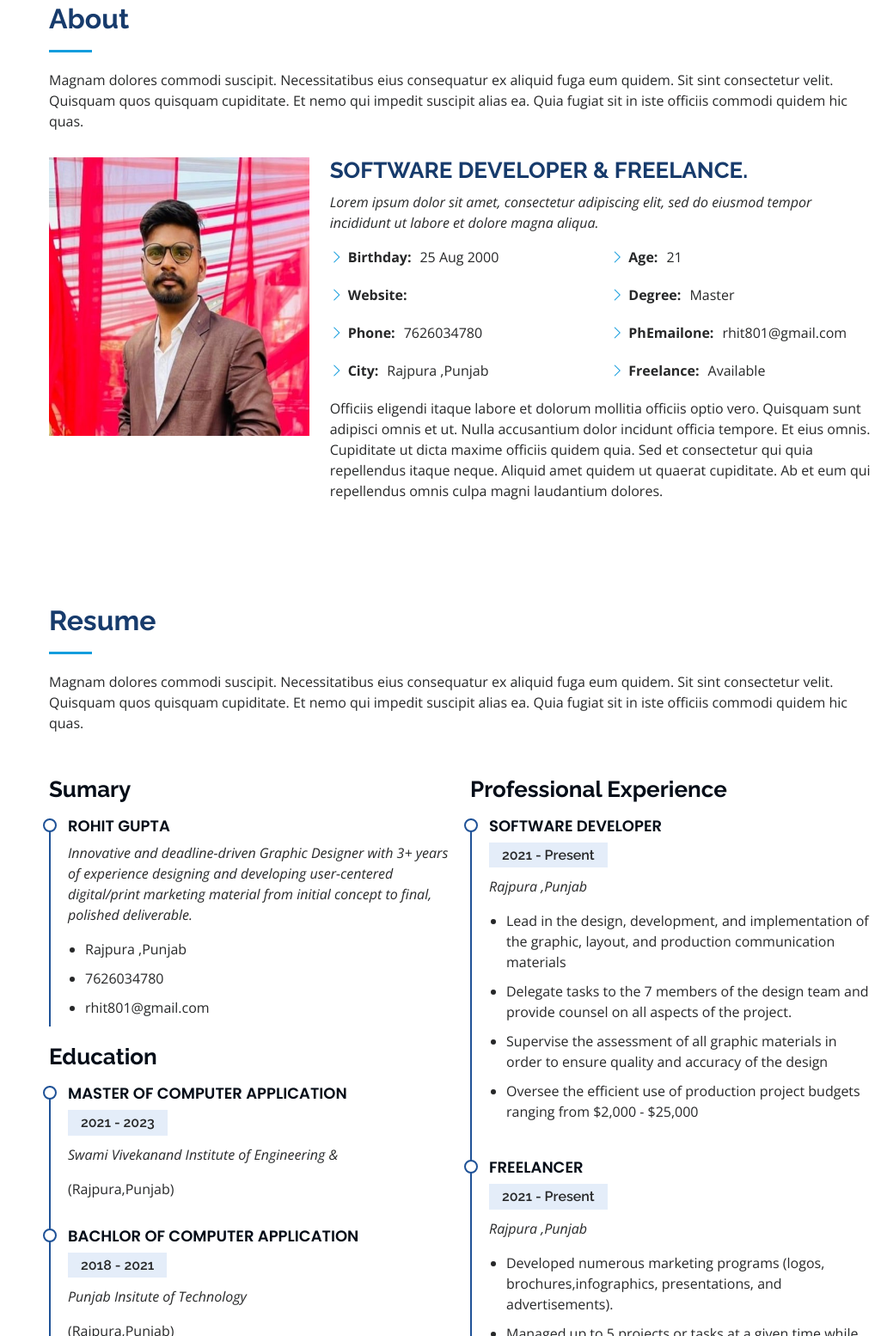
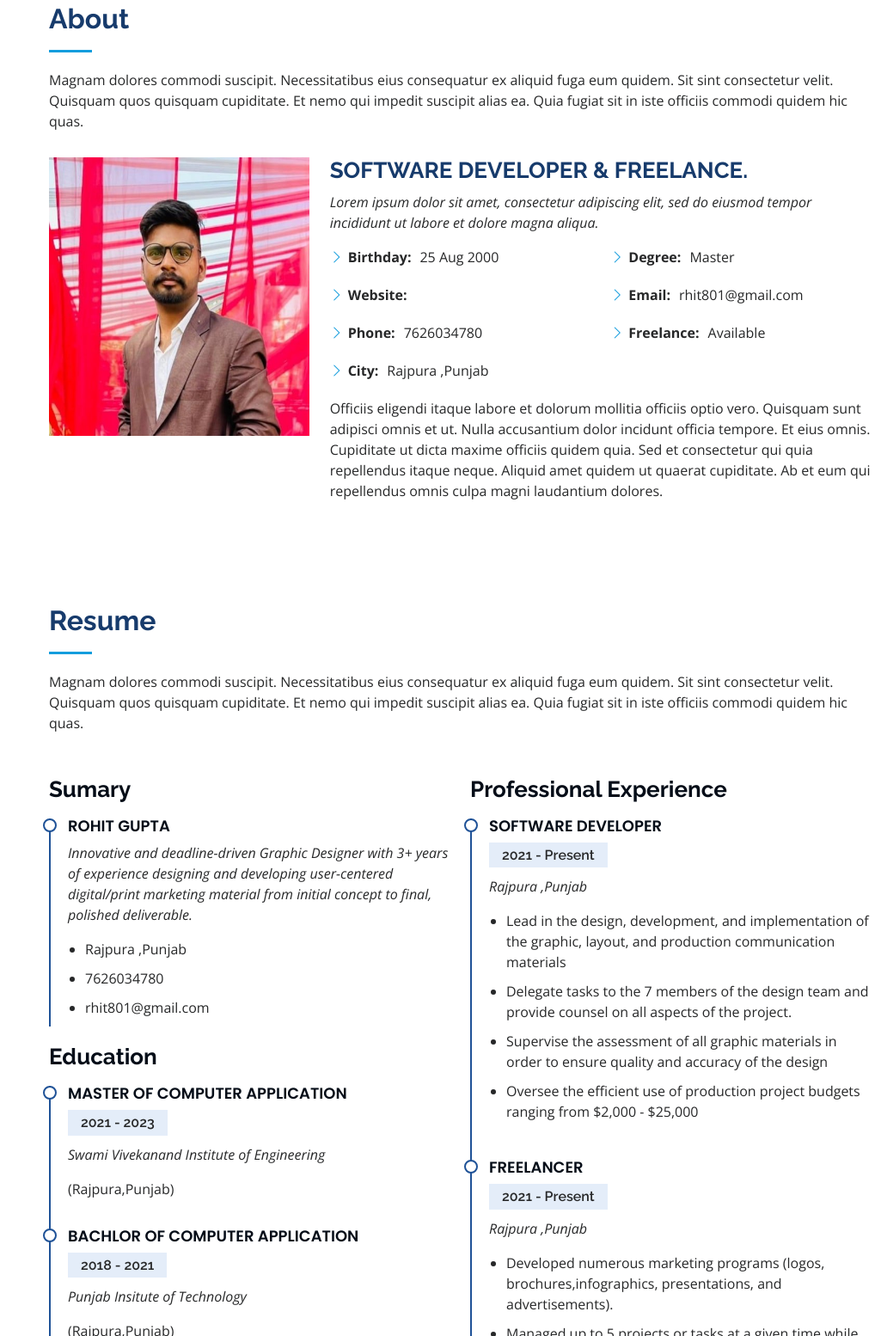
Before and after one commit to RohitGupta-dev/Info.github.io, a plain HTML site: page index.html in a window 1280 px wide. Shown: the part 857-2411 px from the top of the page at 86% size, without its empty margins (255-1280 px from the left). Drawn offline with nearby package versions, Linux system fonts and the light colour scheme.

Commit message:
change in Age,

```diff
--- a/index.html
+++ b/index.html
@@ -112,9 +112,9 @@
               </div>
               <div class="col-lg-6">
                 <ul>
-                  <li><i class="bi bi-chevron-right"></i> <strong>Age:</strong> <span>21</span></li>
+
                   <li><i class="bi bi-chevron-right"></i> <strong>Degree:</strong> <span>Master</span></li>
-                  <li><i class="bi bi-chevron-right"></i> <strong>PhEmailone:</strong> <span>rhit801@gmail.com</span></li>
+                  <li><i class="bi bi-chevron-right"></i> <strong>Email:</strong> <span>rhit801@gmail.com</span></li>
                   <li><i class="bi bi-chevron-right"></i> <strong>Freelance:</strong> <span>Available</span></li>
                 </ul>
               </div>
@@ -268,7 +268,7 @@
             <div class="resume-item">
               <h4>Master of Computer Application</h4>
               <h5>2021 - 2023</h5>
-              <p><em>Swami Vivekanand Institute of Engineering &</em></p>
+              <p><em>Swami Vivekanand Institute of Engineering </em></p>
               <p>(Rajpura,Punjab)</p>
             </div>
             <div class="resume-item">
```
